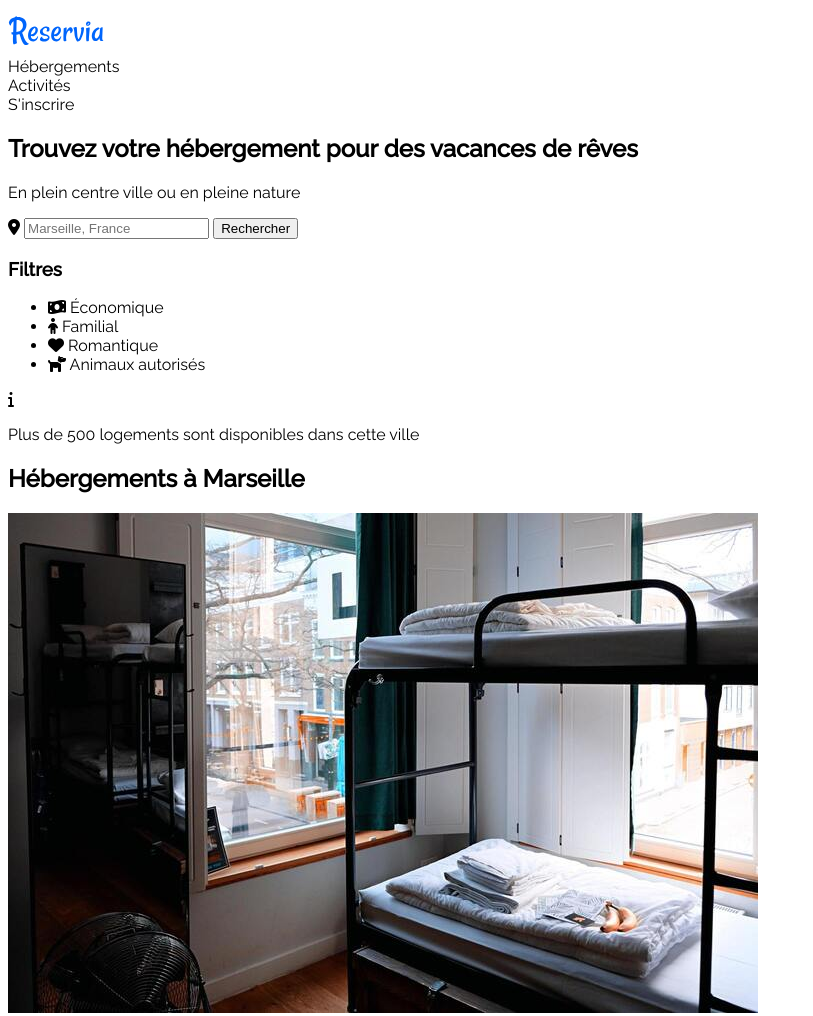
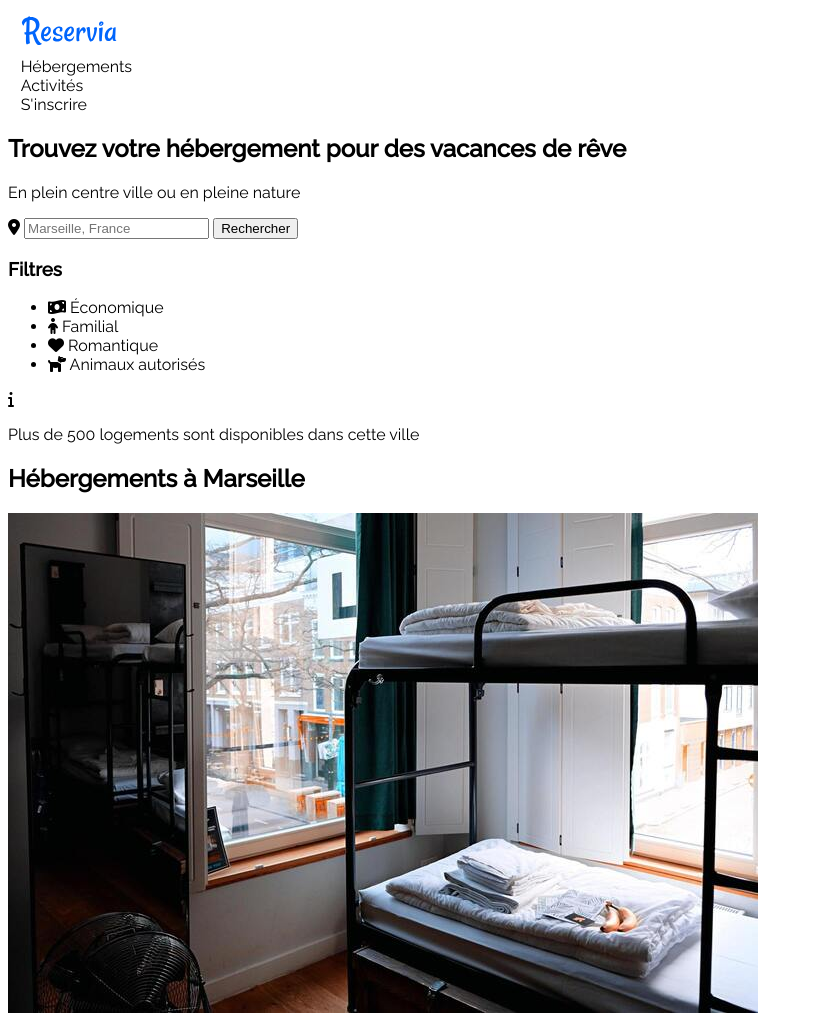
Before and after one commit to UncleDevs/IlungaChristopher_2_03072021, a plain HTML site: page index.html in a window 1280 px wide. Shown: the top 1016 px of the page, without its empty margins (0-813 px from the left). Drawn offline with Linux system fonts and the light colour scheme.

Commit message:
Test fichiers

```diff
--- a/css/style.css
+++ b/css/style.css
@@ -1,7 +1,12 @@
 body { font-family: 'Raleway', sans-serif;
+
 }
 
-a{ text-decoration: none;
+a { text-decoration: none;
     color: initial;
+}
 
+header {
+    width: 98%;
+    margin: auto;
 }
--- a/index.html
+++ b/index.html
@@ -33,7 +33,7 @@
     <!-- Section 2 Research -->
     <section>
         <div class="main-title">
-            <h1 class="title-h1">Trouvez votre hébergement pour des vacances de rêves</h1>
+            <h1 class="title-h1">Trouvez votre hébergement pour des vacances de rêve</h1>
             <p>En plein centre ville ou en pleine nature</p>
         </div>
 
```
